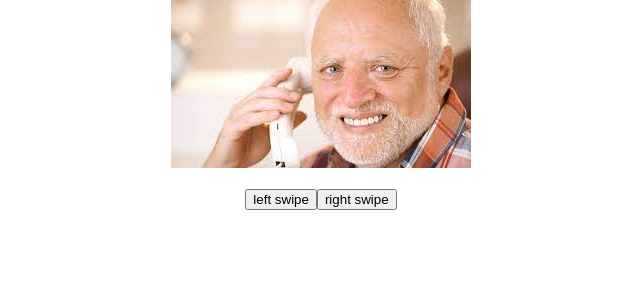
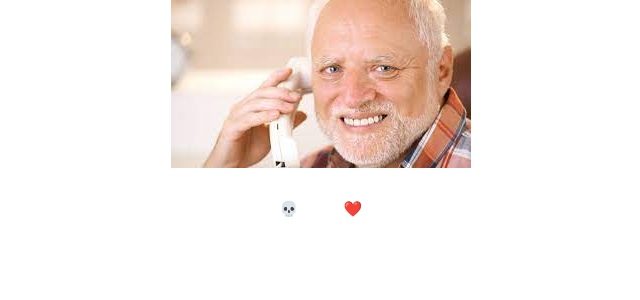
Before and after one commit to nlozben/book-club, a React (Create React App) app: page / in a window 1280 px wide. Shown: the top 300 px of the page, without its empty margins (319-959 px from the left). Built offline with nearby package versions, Linux system fonts and the light colour scheme.

Commit message:
Changed button text and used mui button

```diff
--- a/src/components/Home.tsx
+++ b/src/components/Home.tsx
@@ -9,8 +9,8 @@ const Home = () => (
 			<ProfilePic />
 		</Grid>
 		<Grid item>
-			<SwipeButton title="left swipe"/>
-			<SwipeButton title="right swipe"/>
+			<SwipeButton title="💀"/>
+			<SwipeButton title="❤️"/>
 		</Grid>
 	</Grid>
 );
--- a/src/components/SwipeButton.tsx
+++ b/src/components/SwipeButton.tsx
@@ -1,4 +1,5 @@
 import React from "react"
+import { Button } from '@mui/material';
 
 type Props = {
   title: string;
@@ -7,9 +8,9 @@ type Props = {
 const SwipeButton = ({ title }: Props) => {
 
   return (
-    <button>
+    <Button size="large">
       {title}
-    </button>
+    </Button>
   )
 }
 
```
